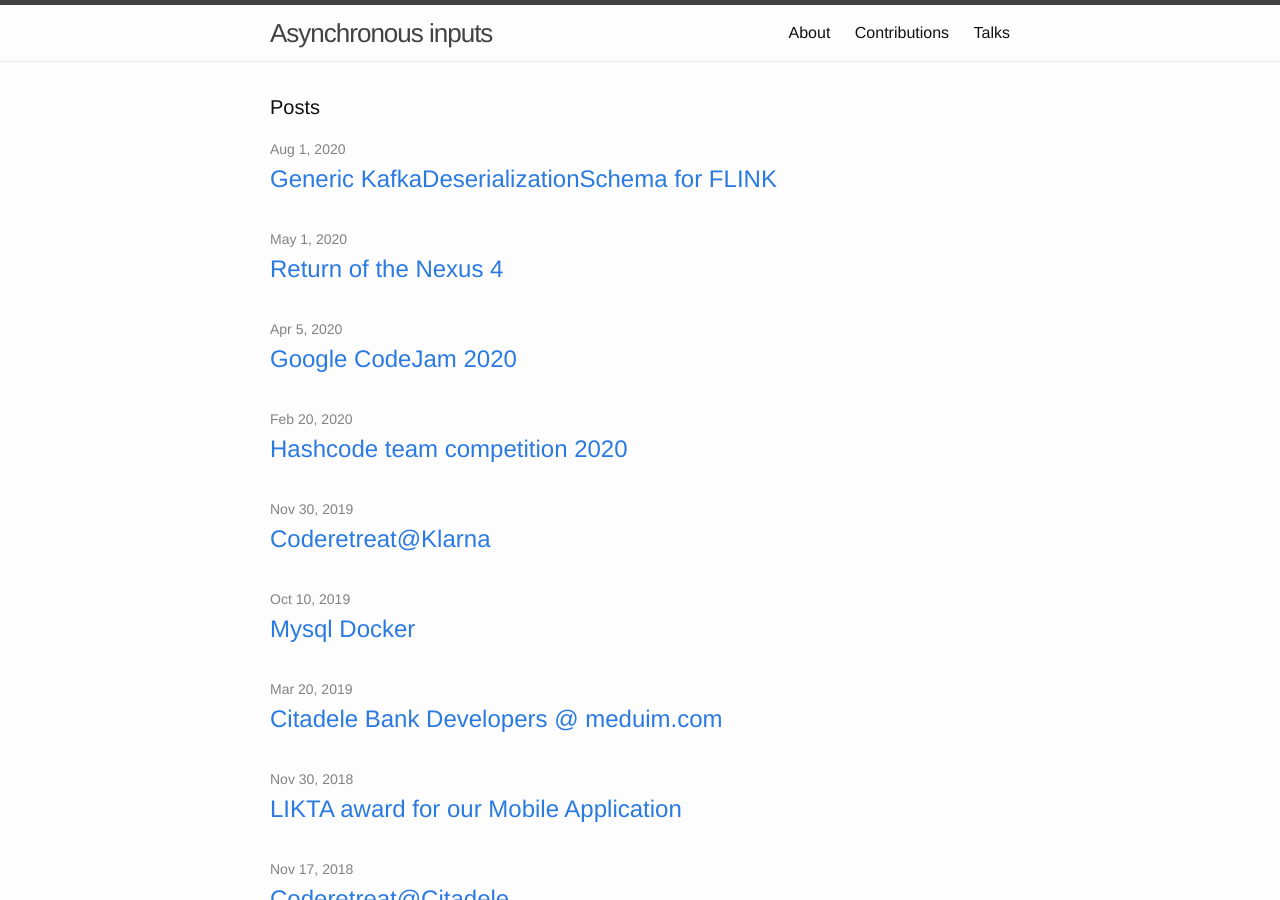
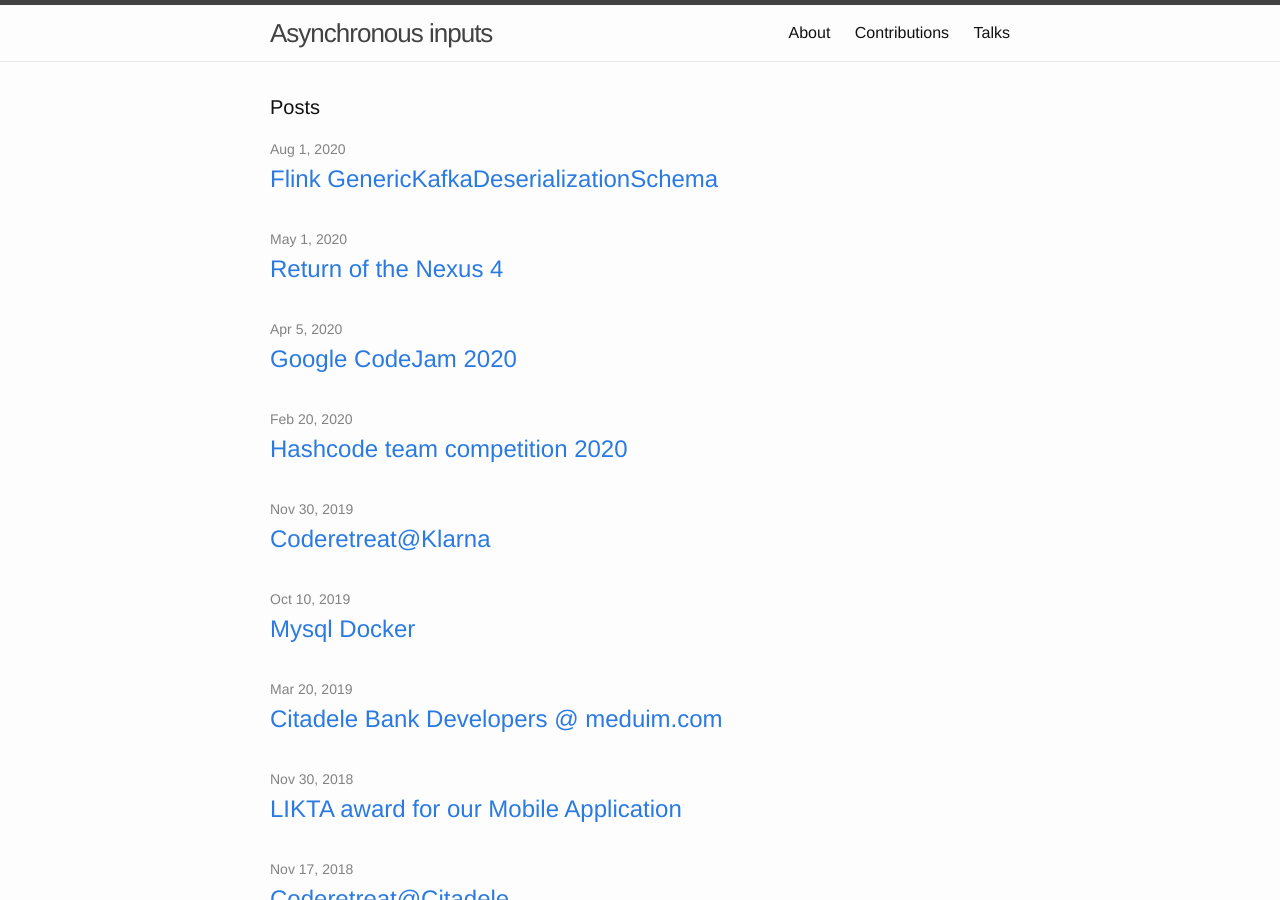
Before and after one commit to rk13/rk13.github.io, a Jekyll site: the page built from index.html, in a window 1280 px wide and 900 px high. Built offline with Jekyll 4.4.1, drawn with Linux system fonts in a browser that asks for light colours; Markdown is read by kramdown in place of the engine named in the settings.

Commit message:
Fix visual typos for flink-generic-kafka-deserializationdchema.markdown

```diff
--- a/_posts/2020-08-01-flink-generic-kafka-deserializationdchema.markdown
+++ b/_posts/2020-08-01-flink-generic-kafka-deserializationdchema.markdown
@@ -1,11 +1,12 @@
 ---
 layout: post
-title:  "Generic KafkaDeserializationSchema for FLINK"
+title:  "Flink GenericKafkaDeserializationSchema"
 date:   2020-08-01 01:00:00
 ---
 
 ![stream of events](/resources/fabrizio-chiagano-YhnODmrg8hY-unsplash.jpg)
-<span align="center">Photo by <a href="https://unsplash.com/@fabriziochiagano?utm_source=unsplash&amp;utm_medium=referral&amp;utm_content=creditCopyText">Fabrizio Chiagano</a> on <a href="https://unsplash.com/s/photos/digital?utm_source=unsplash&amp;utm_medium=referral&amp;utm_content=creditCopyText">Unsplash</a></span>
+
+<span>Photo by <a href="https://unsplash.com/@fabriziochiagano?utm_source=unsplash&amp;utm_medium=referral&amp;utm_content=creditCopyText">Fabrizio Chiagano</a> on <a href="https://unsplash.com/s/photos/digital?utm_source=unsplash&amp;utm_medium=referral&amp;utm_content=creditCopyText">Unsplash</a></span>
 
 
 # Stream processing and Apache Kafka
```
Also changed, not shown: other parts of _posts/2020-08-01-flink-generic-kafka-deserializationdchema.markdown (+2 -3 lines).
